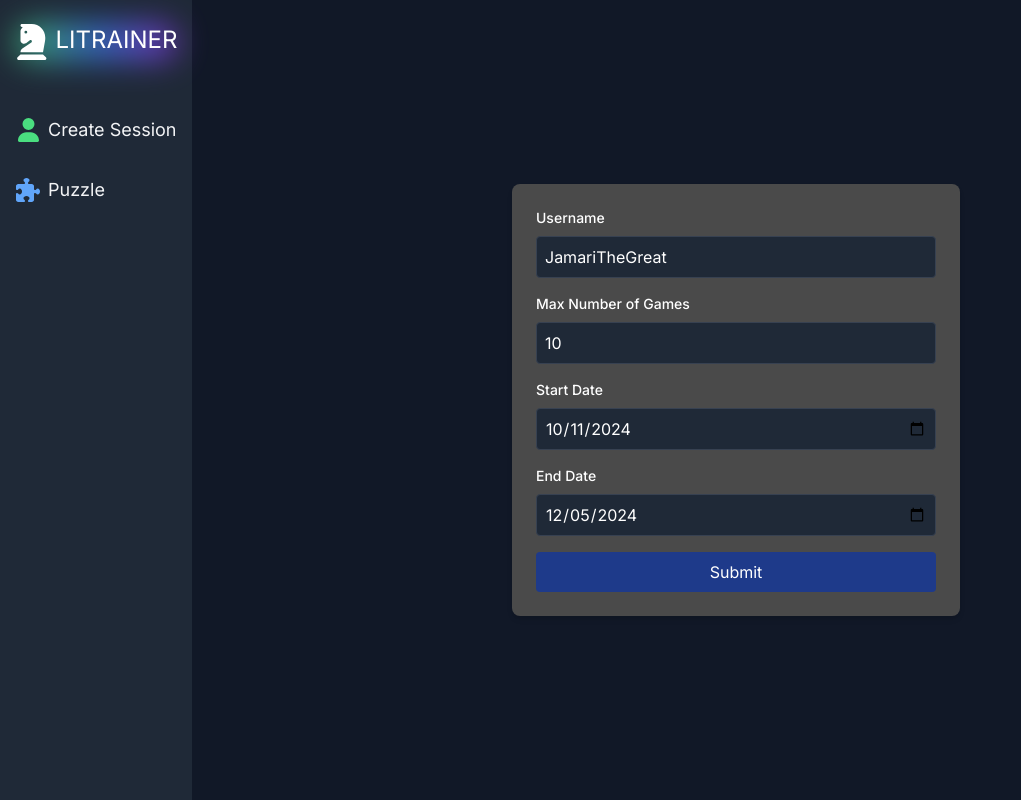
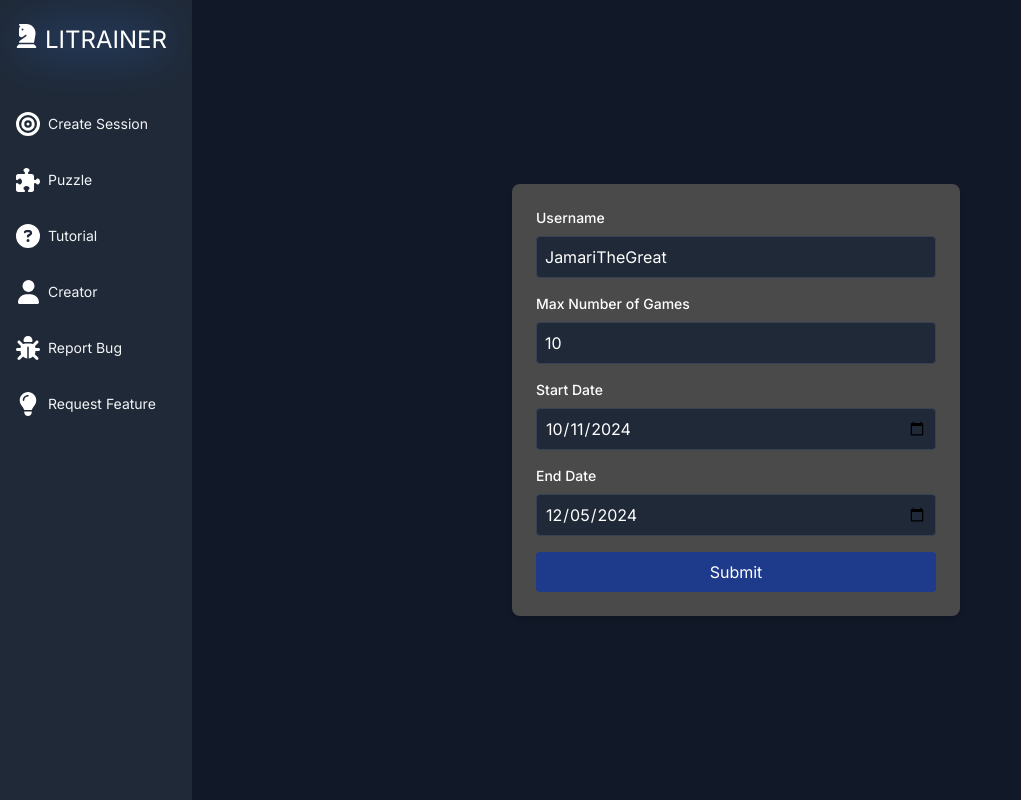
Before and after one commit to JamarTG/litrainer, a React (Vite) app: page / in a window 1280 px wide. Shown: the whole page, without its empty margins (0-1021 px from the left). Built offline with nearby package versions, Linux system fonts and the light colour scheme.

Commit message:
Improve Look on Sidebar

```diff
--- a/src/components/ui/Sidebar.tsx
+++ b/src/components/ui/Sidebar.tsx
@@ -4,6 +4,11 @@ import {
   faUser,
   faPuzzlePiece,
   faChessKnight,
+  faBug,
+  faLightbulb,
+  faBook,
+  faQuestionCircle,
+  faBullseye,
 } from "@fortawesome/free-solid-svg-icons";
 
 const Sidebar: React.FC = () => {
@@ -12,11 +17,11 @@ const Sidebar: React.FC = () => {
     <div className="flex flex-col justify-between h-full bg-gray-800 text-gray-100">
       <div>
         <div className="flex items-center mt-6 mb-12 ml-4">
-          <div className="relative flex">
-            <div className="absolute inset-0 bg-gradient-to-r from-green-400 via-blue-500 to-purple-600 rounded-full blur-lg opacity-75"></div>
-            <FontAwesomeIcon icon={faChessKnight} className="relative text-4xl text-white z-10" />
-            <span className="relative text-white z-10 ml-2 text-2xl hidden md:inline">LITRAINER</span>
-          </div>
+            <div className="relative flex">
+                <div className="absolute inset-0 bg-blue-500 rounded-full blur-xl opacity-25"></div>
+                <FontAwesomeIcon icon={faChessKnight} className="relative text-2xl text-white z-10" />
+                <span className="relative text-white z-10 ml-2 text-2xl hidden md:inline whitespace-nowrap">LITRAINER</span>
+            </div>
         </div>
         <nav className="w-48 mr-2">
           <div className="grid gap-4">
@@ -26,10 +31,10 @@ const Sidebar: React.FC = () => {
                   href="#"
                   className="grid grid-cols-[40px_auto] md:grid-cols-[40px_1fr] items-center p-2 hover:bg-gray-700 rounded text-lg"
                 >
-                  <div className="flex justify-center items-center">
-                    <FontAwesomeIcon icon={faUser} className="text-2xl text-green-400" />
-                  </div>
-                  <span className="hidden md:inline">Create Session</span>
+                    <div className="flex justify-center items-center">
+                    <FontAwesomeIcon icon={faBullseye} className="text-2xl text-white" />
+                    </div>
+                  <span className="hidden md:inline whitespace-nowrap text-sm">Create Session</span>
                 </a>
               </li>
               <li>
@@ -38,9 +43,53 @@ const Sidebar: React.FC = () => {
                   className="grid grid-cols-[40px_auto] md:grid-cols-[40px_1fr] items-center p-2 hover:bg-gray-700 rounded text-lg"
                 >
                   <div className="flex justify-center items-center">
-                    <FontAwesomeIcon icon={faPuzzlePiece} className="text-2xl text-blue-400" />
+                    <FontAwesomeIcon icon={faPuzzlePiece} className="text-2xl text-white" />
                   </div>
-                  <span className="hidden md:inline">Puzzle</span>
+                  <span className="hidden md:inline whitespace-nowrap text-sm">Puzzle</span>
+                </a>
+              </li>
+              <li>
+                <a
+                  href="#"
+                  className="grid grid-cols-[40px_auto] md:grid-cols-[40px_1fr] items-center p-2 hover:bg-gray-700 rounded text-lg"
+                >
+                    <div className="flex justify-center items-center">
+                    <FontAwesomeIcon icon={faQuestionCircle} className="text-2xl text-white" />
+                    </div>
+                  <span className="hidden md:inline whitespace-nowrap text-sm">Tutorial</span>
+                </a>
+              </li>
+              <li>
+                <a
+                  href="#"
+                  className="grid grid-cols-[40px_auto] md:grid-cols-[40px_1fr] items-center p-2 hover:bg-gray-700 rounded text-lg"
+                >
+                  <div className="flex justify-center items-center">
+                    <FontAwesomeIcon icon={faUser} className="text-2xl text-white" />
+                  </div>
+                  <span className="hidden md:inline whitespace-nowrap text-sm">Creator</span>
+                </a>
+              </li>
+              <li>
+                <a
+                  href="#"
+                  className="grid grid-cols-[40px_auto] md:grid-cols-[40px_1fr] items-center p-2 hover:bg-gray-700 rounded text-lg"
+                >
+                  <div className="flex justify-center items-center">
+                    <FontAwesomeIcon icon={faBug} className="text-2xl text-white" />
+                  </div>
+                  <span className="hidden md:inline whitespace-nowrap text-sm">Report Bug</span>
+                </a>
+              </li>
+              <li>
+                <a
+                  href="#"
+                  className="grid grid-cols-[40px_auto] md:grid-cols-[40px_1fr] items-center p-2 hover:bg-gray-700 rounded text-lg"
+                >
+                    <div className="flex justify-center items-center">
+                    <FontAwesomeIcon icon={faLightbulb} className="text-2xl text-white" />
+                    </div>
+                  <span className="hidden md:inline whitespace-nowrap text-sm">Request Feature</span>
                 </a>
               </li>
             </ul>
```
